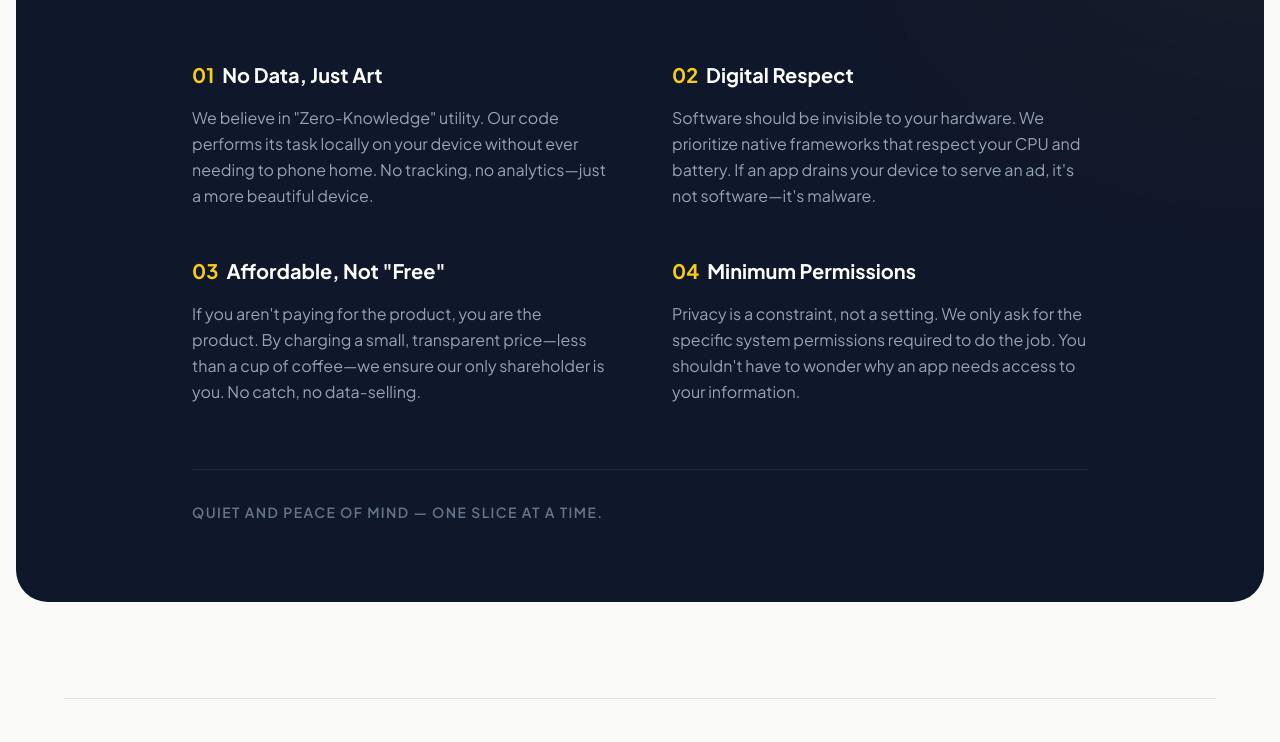
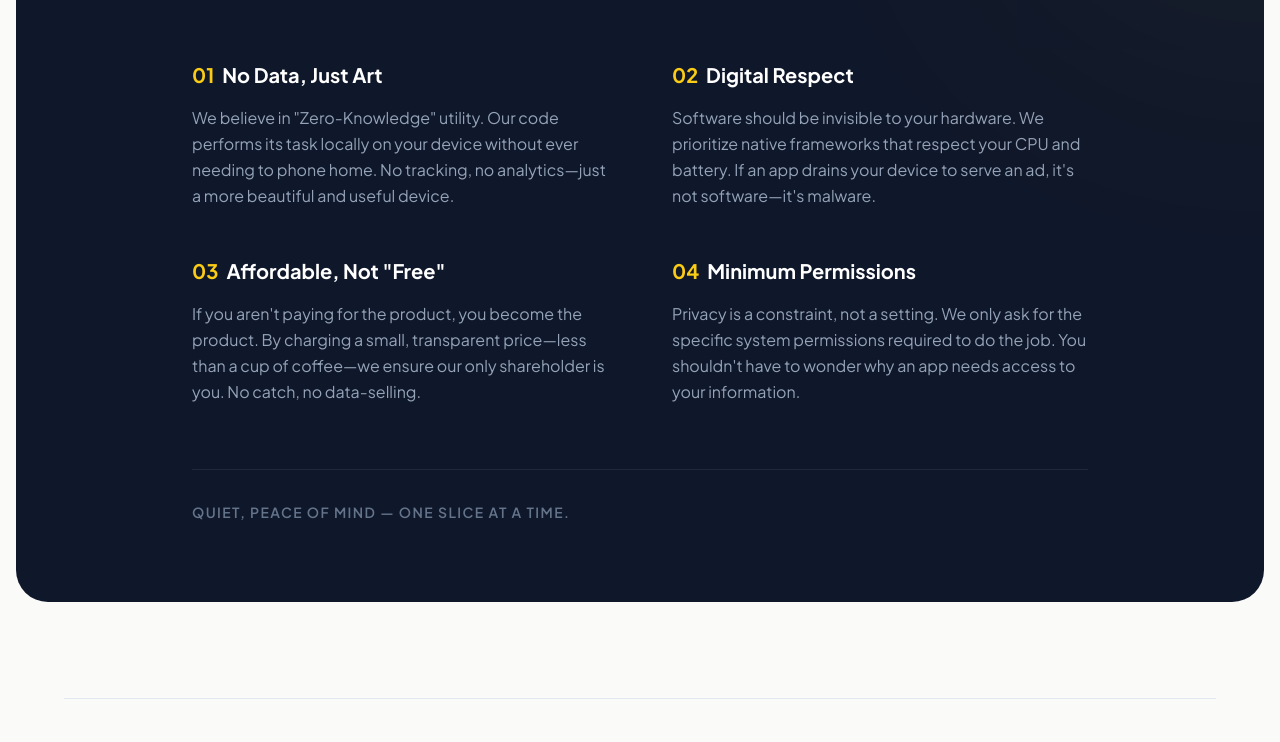
Before and after one commit to lemonslice-studios/studios, an Astro site: page / in a window 1280 px wide. Shown: the part 2238-2980 px from the top of the page. Built offline with nearby package versions, Linux system fonts and the light colour scheme; Astro itself is replaced by a stand-in of ours.

Commit message:
small copy text updates

```diff
--- a/src/pages/index.astro
+++ b/src/pages/index.astro
@@ -127,7 +127,7 @@ import MainLayout from '../layouts/MainLayout.astro';
           </h4>
           <p class="text-slate-400 dark:text-slate-500 leading-relaxed">
             We believe in "Zero-Knowledge" utility. Our code performs its task locally on your device without ever
-            needing to phone home. No tracking, no analytics&mdash;just a more beautiful device.
+            needing to phone home. No tracking, no analytics&mdash;just a more beautiful and useful device.
           </p>
         </div>
 
@@ -148,7 +148,7 @@ import MainLayout from '../layouts/MainLayout.astro';
             <span class="text-yellow-400">03</span> Affordable, Not "Free"
           </h4>
           <p class="text-slate-400 dark:text-slate-500 leading-relaxed">
-            If you aren't paying for the product, you are the product. By charging a small, transparent price&mdash;less
+            If you aren't paying for the product, you become the product. By charging a small, transparent price&mdash;less
             than a cup of coffee&mdash;we ensure our only shareholder is you. No catch, no data-selling.
           </p>
         </div>
@@ -167,7 +167,7 @@ import MainLayout from '../layouts/MainLayout.astro';
 
       <div class="mt-16 pt-8 border-t border-slate-800">
         <p class="text-sm font-semibold text-slate-500 uppercase tracking-widest">
-          Quiet and Peace of Mind &mdash; One slice at a time.
+          Quiet, Peace of Mind &mdash; One slice at a time.
         </p>
       </div>
     </div>
```
